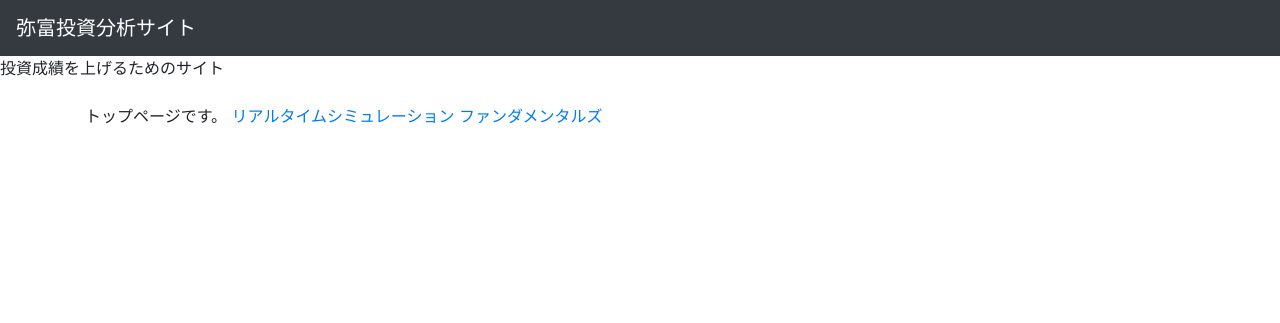
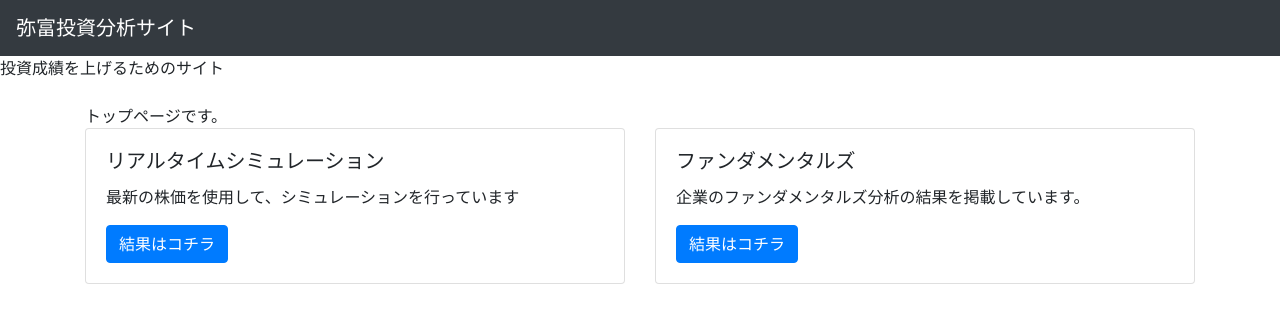
Before and after one commit to masa-rock/test210515, a Django app: page / in a window 1280 px wide. Shown: the top 323 px of the page. Run offline with Django 3.2, Linux system fonts and the light colour scheme; some libraries are stand-ins or nearby versions.

Commit message:
cssちょっといじった

```diff
--- a/app_1/settings.py
+++ b/app_1/settings.py
@@ -11,6 +11,7 @@ https://docs.djangoproject.com/en/3.2/ref/settings/
 """
 
 from pathlib import Path
+import os
 
 # Build paths inside the project like this: BASE_DIR / 'subdir'.
 BASE_DIR = Path(__file__).resolve().parent.parent
@@ -146,6 +147,11 @@ USE_TZ = True
 
 STATIC_URL = '/static/'
 
+STATICFILES_DIRS = (
+    [
+        os.path.join(BASE_DIR, "static"),
+    ]
+)
 # Default primary key field type
 # https://docs.djangoproject.com/en/3.2/ref/settings/#default-auto-field
 
--- a/test_app/templates/test_app/index.html
+++ b/test_app/templates/test_app/index.html
@@ -2,6 +2,24 @@
 
 {% block main %}
 トップページです。
-<a href="{% url 'test_app:real' %}" >リアルタイムシミュレーション</a>
-<a href="{% url 'test_app:fanda' %}" >ファンダメンタルズ</a>
+<div class="row">
+  <div class="col-sm-6">
+    <div class="card">
+      <div class="card-body">
+        <h5 class="card-title">リアルタイムシミュレーション</h5>
+        <p class="card-text">最新の株価を使用して、シミュレーションを行っています</p>
+        <a href="{% url 'test_app:real' %}" class="btn btn-primary">結果はコチラ</a>
+      </div>
+    </div>
+  </div>
+  <div class="col-sm-6">
+    <div class="card">
+      <div class="card-body">
+        <h5 class="card-title">ファンダメンタルズ</h5>
+        <p class="card-text">企業のファンダメンタルズ分析の結果を掲載しています。</p>
+        <a href="{% url 'test_app:fanda' %}" class="btn btn-primary">結果はコチラ</a>
+      </div>
+    </div>
+  </div>
+</div>
 {% endblock %}
```
Also changed, not shown: test_app/templates/test_app/fanda_test1.html (+13 -10 lines).
